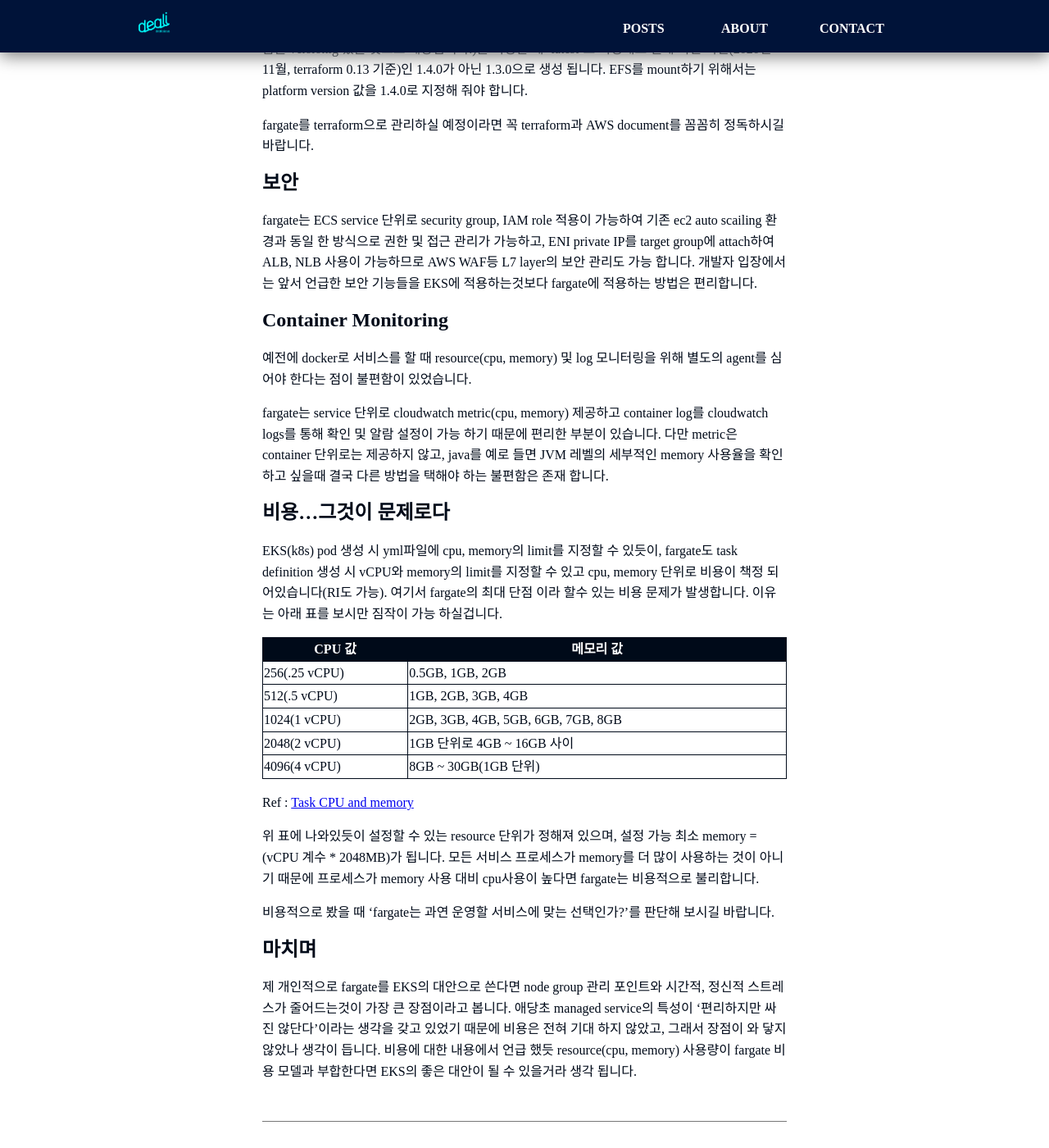
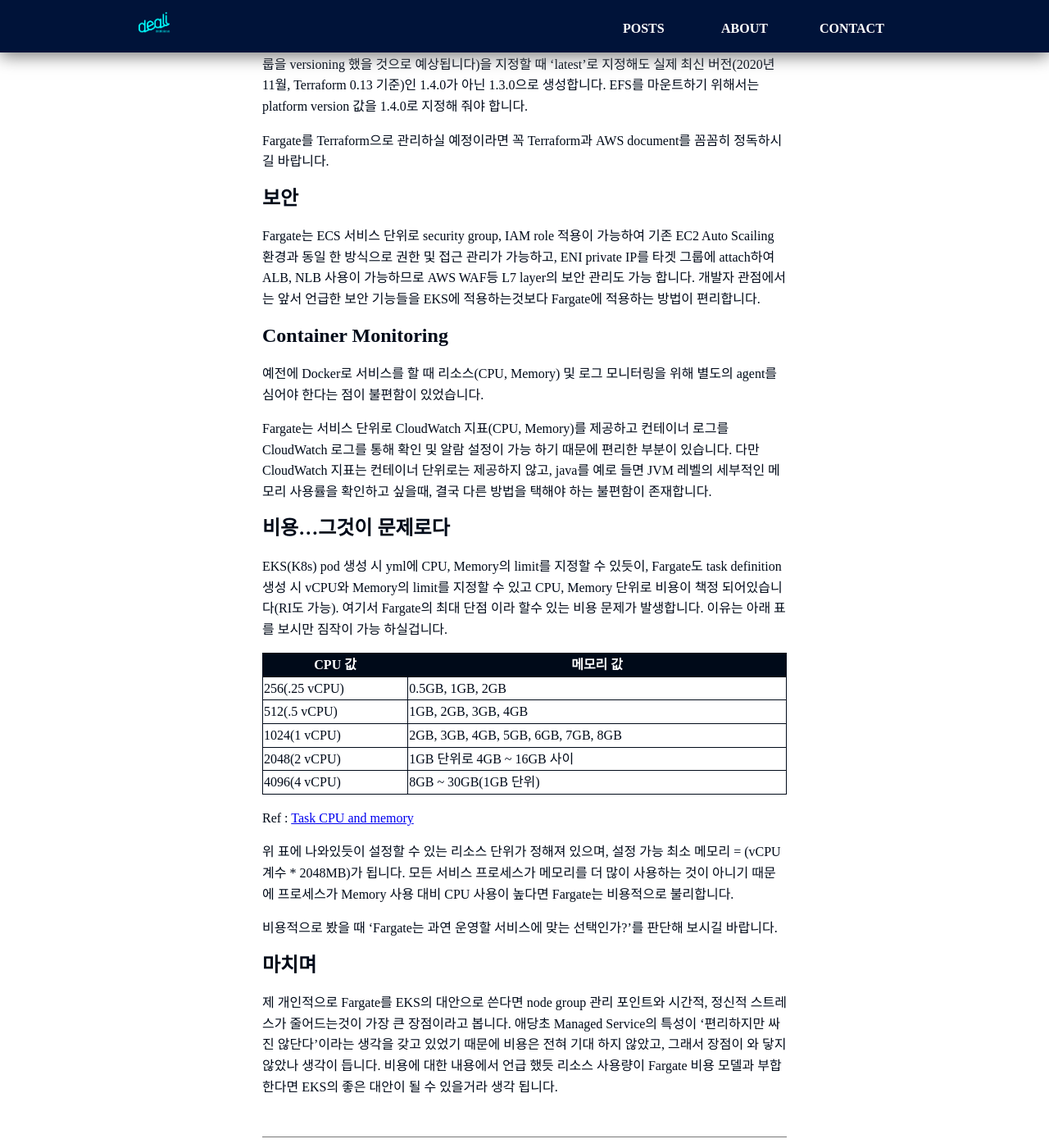
Before and after one commit to dealicious-inc/dealicious-inc.github.io, a Jekyll site: the page built from _posts/2020-12-24-airflow-with-fargate.md, in a window 1280 px wide and 1400 px high, scrolled down 4435 px. Shown: the whole window at 82% size. Built offline with Jekyll 4.4.1, drawn with Linux system fonts in a browser that asks for light colours; some of the changed text lies outside the part shown; grey boxes are pictures that could not be loaded.

Commit message:
Update 2020-12-24-airflow-with-fargate.md
1차 편집

````diff
--- a/_posts/2020-12-24-airflow-with-fargate.md
+++ b/_posts/2020-12-24-airflow-with-fargate.md
@@ -1,56 +1,57 @@
 ---
 layout: page
-title: AWS fargate 서비스 운영 체험기
+title: AWS Fargate 서비스 운영 체험기
 writer: 조웅
 thumbnail: 'posts/2020-12-24-fargate-01.png'
 ---
 
 ## 도입 배경
-때마침 저희 파트에서 사용하는 airflow 때문에 불편을 겪고있던 상황이라, fargate 학습 + airflow 구조 개선 2가지를 목표로 하여 진행하게 되었습니다.
-
-저희 파트는 airflow를 ec2 환경(정확히는 beanstalk)에서 구축, 운영 하면서 몇가지 불편한 상황에 당면하게 되었습니다.
+저희 파트는 Apache Airflow를 Amazon EC2 환경(정확히는 AWS Elastic Beanstalk)에서 구축, 운영 하면서 몇가지 불편한 상황에 당면하게 되었습니다.
 
 1. 배포 속도
 
-    AWS elastic beanstalk(이하 eb)를 사용 해 보셨다면 아시겠지만,
-'배포 시작 → 배포 완료 → health check → 정상 동작 확인'까지 과정이 상당히 느립니다.
+    Beanstalk을 사용 해 보셨다면 아시겠지만, '배포 시작 → 배포 완료 → Health Check → 정상 동작 확인'까지 과정이 상당히 느립니다.
 
-1. failover
+1. Failover
 
-    airflow는 필수적 기능이 크게 3가지(web, schduler, work)가 있고 각각 HA 구성이 가능한 구조이나, 이를 eb로 운영하기에는 각각을 eb(또는 ec2)로 나눠야하고, 배포 과정의 불편함을 3배로 경험하게 됩니다.
+    Airflow는 필수적 기능이 크게 3가지(web, scheduler, work)가 있고 각각 HA 구성이 가능한 구조이나, 이를 Beanstalk으로 운영하기에는 각각을 Beanstalk(또는 EC2)으로 나눠야하고, 배포 과정의 불편함을 3배로 경험하게 됩니다.
 
-## fargate 도입 전 고려 사항
-fargate 사용 하기 위해서는 아래 내용에 대한 이해도가 필요합니다.
+이러한 불편함으로 `AWS Fargate 학습` + `Airflow 구조 개선` 2가지를 목표로 하여 진행하게 되었습니다.
 
-- docker
-- AWS ECS
-- AWS ECR
-- AWS EFS
+
+## Fargate 도입 전 고려 사항
+Fargate 사용 하기 위해서는 아래 내용에 대한 이해도가 필요합니다.
+
+- Docker
+- Amazon ECS
+- Amazon ECR
+- Amazon EFS
 - AWS ALB
-- auto scailing
-- Terraform(optional)
+- Auto Scailing
+- Terraform (optional)
 
-저는 모두 Terraform을 통해 생성 하였는데, 구축 하면서 느낀 점은 '약간의 진입 장벽이 있다'는 생각이었습니다.
-Terraform 옵션이지만 나머지 내용에 대해서는 숙지된 상태에서 진행 하는것을 권합니다.
+저는 모두 Terraform을 통해 생성 하였는데, 구축 하면서 느낀 점은 '약간의 진입 장벽이 있다'는 것이었습니다.
+Terraform은 옵션이지만 나머지 내용에 대해서는 숙지된 상태에서 진행하는것을 권합니다.
 
-그리고 비용 측면에서 봤을 때, resource(cpu, memory)를 꼼꼼하게 관리하지 않으면 ec2로 구축한 경우와 비용차이가 크지 않습니다. 만약 누군가 fargate가 비용 측면에서 장점이 있다고 한다면 당장 절교 하시기 바랍니다.
+그리고 비용 측면에서 봤을 때, 리소스(CPU, Memory)를 꼼꼼하게 관리하지 않으면 EC2로 구축한 경우와 비용차이가 크지 않습니다. 만약 누군가 Fargate가 비용 측면에서 장점이 있다고 한다면 당장 절교 하시기 바랍니다.
 
-## fargate란?
-AWS는 이미 ECS라는 docker 환경 기반 service를 출시한 바 있습니다.
-fargate는 ECS에 속해있는 managed service로 다른 AWS managed service와 마찬가지로 ec2를 생성하지 않고 AWS의 hardware resource + user account의 network interface(ENI)를 사용하게 됩니다.
-아래는 저희의 fargate 구성도 입니다. DI는 저희 쪽 account name이고, 구성도 내 초록색 음영을 넣은 부분이 fargate에서 생성 및 컨트롤 하는 부분입니다.
+## Fargate란?
+AWS는 이미 ECS라는 Docker 환경 기반 서비스를 출시한 바 있습니다.
+Fargate는 ECS에 속해있는 Managed Service로 다른 AWS Managed Service와 마찬가지로 EC2를 생성하지 않고 AWS의 hardware resource + user account의 Network Interface(ENI)를 사용하게 됩니다.
+
+아래는 저희의 Fargate 구성도 입니다. DI는 저희 쪽 account name이고, 구성도 내 초록색 음영을 넣은 부분이 Fargate에서 생성 및 컨트롤 하는 부분입니다.
 
 ![Technical Architecture](/assets/image/posts/2020-12-24-fargate-01.png)
 
-위에 언급한 것 처럼 fargate로 실제 docker container는 AWS resource 안에서 동작하도록 되어있고, user가 만든 VPC의 ENI에 연결 되어 접근할 수 있는 구조입니다. 생성된 container에 대해 로드밸런싱이 가능하도록 fargate에서 container 생성할 때 생성된 ENI의 private IP를 특정 target group에 등록하는 기능이 포함 되어있습니다.
+위에 언급한 것 처럼 Fargate로 실제 Docker 컨테이너는 AWS 리소스 안에서 동작하도록 되어있고, user가 만든 VPC의 ENI에 연결 되어 접근할 수 있는 구조입니다. 생성된 컨테이너에 대해 로드밸런싱이 가능하도록 Fargate에서 컨테이너를 생성할 때 생성된 ENI의 private IP를 특정 target group에 등록하는 기능이 포함 되어있습니다.
 
-## fargate를 이용한 airflow 구축
+## Fargate를 이용한 Airflow 구축
 
-내용의 중심이 airflow는 아니어서 간단하게 구성도와 함께 필요한 내용들만 공유 드리겠습니다. CeleryExecutor 기능을 사용하였고, task broker로 redis(elasticache)를 적용하였습니다.
+내용의 중심이 Airflow는 아니어서 간단하게 구성도와 함께 필요한 내용들만 공유 드리겠습니다. CeleryExecutor 기능을 사용하였고, Task Broker로 Redis(Amazon ElastiCache)를 적용하였습니다.
 
 ![Airflow Service Architecture](/assets/image/posts/2020-12-24-fargate-02.png)
 
-web UI를 제공하는 web server와 flower만 ALB를 통해 접근 할 수 있도록 하였습니다. 여기서 한가지 문제가 발생 하였는데, 서두에 언급 했던 배포 문제입니다.
+웹 UI를 제공하는 웹서버와 flower만 ALB를 통해 접근 할 수 있도록 하였습니다. 여기서 한가지 문제가 발생 하였는데, 서두에 언급 했던 배포 문제입니다.
 
 ## Git-sync (Sidecar Pattern)
 
@@ -58,20 +59,20 @@
 
 Sidecar Pattern을 사용하게 된 이유는
 
-1. 패치 때마다 dag 소스 파일을 container image에 밀어 넣기 위해 dockerfile build를 하는 과정을 피하고
-1. airflow의 dag 소스를 모든 airflow container에 일관되게 반영하기 위해
+1. 패치 때마다 DAG 소스 파일을 컨테이너 이미지에 밀어 넣기 위해 Dockerfile을 빌드하는 과정을 피하고
+1. Airflow의 DAG 소스를 모든 Airflow 컨테이너에 일관되게 반영하기 위해
 
-...적용하게 되었습니다. 쉽게 말해 dag 소스 배포 때 손이 덜가게 하고 싶었습니다.
+...적용하게 되었습니다. 쉽게 말해 DAG 소스 배포 때 손이 덜가게 하고 싶었습니다.
 
 ![Git-sync Sidecar Pattern 구성도](/assets/image/posts/2020-12-24-fargate-03.png)
 
-위 처럼 airflow dags 및 task 파일이 있는 git repository에 계속 git pull을 시도 하는 container를 두고 해당 컨테이너에 EFS volume을 mount 합니다. 해당 volume은 각 airflow container의 dags 디렉토리에 마운트 해 두면 user가 git push를 하고 10초 이내 git-sync container에서 git pull이 되는 순간 모든 container가 업데이트 된 소스를 보게 됩니다.
+위 처럼 Airflow DAGs 및 Task 파일이 있는 git repository에 계속 git pull을 시도 하는 컨테이너를 두고 해당 컨테이너에 EFS 볼륨을 마운트합니다. 해당 볼륨은 각 Airflow 컨테이너의 DAGs 디렉토리에 마운트해 두면 user가 git push를 하고 10초 이내 git-sync 컨테이너에서 git pull이 되는 순간 모든 컨테이너가 업데이트 된 소스를 보게 됩니다.
 
-참고로 이 기능은 airflow를 k8s 환경에서 사용할 경우 옵션으로 제공하는 기능이긴 합니다만, git sync 하는 script가 복잡하진 않아서 직접 작성하여 docker entrypoint로 등록하였습니다.
+참고로 이 기능은 Airflow를 K8s 환경에서 사용할 경우 옵션으로 제공하는 기능이긴 합니다만, git-sync하는 스크립트가 복잡하진 않아서 직접 작성하여 Docker Entrypoint로 등록하였습니다.
 
 ## Terraform을 써서 편했나?
 
-제가 생각하는 terraform의 장점은 module화를 잘 해두면 dev, qa, stage, prod 환경 모두 코드를 복붙(?)하여 일관되게 관리할 수 있다는 것입니다. 하지만 편리함 뒤에는 단점도 존재 했는데, ECS는 생성 할 때 모든 설정 값들을 task definition json에 선언 하면 되지만, terraform에서는 코드에 몇몇 값들을 required value로 선언해야 한다는 점이었습니다. 대표적인 예가 cpu, memory limit 값이었습니다.
+제가 생각하는 Terraform의 장점은 모듈화를 잘 해두면 dev, qa, stage, prod 환경 모두 코드를 복붙(?)하여 일관되게 관리할 수 있다는 것입니다. 하지만 편리함 뒤에는 단점도 존재했는데, ECS는 생성 할 때 모든 설정 값들을 task definition json에 선언 하면 되지만, Terraform에서는 코드에 몇몇 값들을 required value로 선언해야 한다는 점이었습니다. 대표적인 예가 cpu, memory limit 값이었습니다.
 
 ```
 module "task_def_airflow_webserver" {
@@ -88,25 +89,25 @@
 }
 ```
 
-처음에 그냥 ECS 설정 하듯이 모든 설정들을 task definition json에 넣어두고 json파일만 넘겨서 task definition 생성을 시도하다 원인을 찾기 못해 시간을 허비 해버렸습니다.
+처음에 그냥 ECS를 설정하듯, 모든 설정들을 task definition json에 넣어두고 json파일만 넘겨서 task definition 생성을 시도하다 원인을 찾기 못해 시간을 허비 해버렸습니다.
 
-service 생성 시에는 platform version(추측으로는 fargate에 배포되는 container가 속한 하드웨어 그룹을 versionig 했을 것으로 예상됩니다.)을 지정할 때 'latest'로 지정해도 실제 최신 버전(2020년 11월, terraform 0.13 기준)인 1.4.0가 아닌 1.3.0으로 생성 됩니다. EFS를 mount하기 위해서는 platform version 값을 1.4.0로 지정해 줘야 합니다.
+서비스 생성 시에는 platform version(추측으로는 Fargate에 배포되는 컨테이너가 속한 하드웨어 그룹을 versioning 했을 것으로 예상됩니다)을 지정할 때 'latest'로 지정해도 실제 최신 버전(2020년 11월, Terraform 0.13 기준)인 1.4.0가 아닌 1.3.0으로 생성합니다. EFS를 마운트하기 위해서는 platform version 값을 1.4.0로 지정해 줘야 합니다.
 
-fargate를 terraform으로 관리하실 예정이라면 꼭 terraform과 AWS document를  꼼꼼히 정독하시길 바랍니다.
+Fargate를 Terraform으로 관리하실 예정이라면 꼭 Terraform과 AWS document를  꼼꼼히 정독하시길 바랍니다.
 
 ## 보안
 
-fargate는 ECS service 단위로 security group, IAM role 적용이 가능하여 기존 ec2 auto scailing 환경과 동일 한 방식으로 권한 및 접근 관리가 가능하고, ENI private IP를 target group에 attach하여 ALB, NLB 사용이 가능하므로 AWS WAF등 L7 layer의 보안 관리도 가능 합니다. 개발자 입장에서는 앞서 언급한 보안 기능들을 EKS에 적용하는것보다 fargate에 적용하는 방법은 편리합니다.
+Fargate는 ECS 서비스 단위로 security group, IAM role 적용이 가능하여 기존 EC2 Auto Scailing 환경과 동일 한 방식으로 권한 및 접근 관리가 가능하고, ENI private IP를 타겟 그룹에 attach하여 ALB, NLB 사용이 가능하므로 AWS WAF등 L7 layer의 보안 관리도 가능 합니다. 개발자 관점에서는 앞서 언급한 보안 기능들을 EKS에 적용하는것보다 Fargate에 적용하는 방법이 편리합니다.
 
 ## Container Monitoring
 
-예전에 docker로 서비스를 할 때 resource(cpu, memory) 및 log 모니터링을 위해 별도의 agent를 심어야 한다는  점이 불편함이 있었습니다.
+예전에 Docker로 서비스를 할 때 리소스(CPU, Memory) 및 로그 모니터링을 위해 별도의 agent를 심어야 한다는  점이 불편함이 있었습니다.
 
-fargate는 service 단위로 cloudwatch metric(cpu, memory) 제공하고 container log를 cloudwatch logs를 통해 확인 및 알람 설정이 가능 하기 때문에 편리한 부분이 있습니다. 다만 metric은 container 단위로는 제공하지 않고, java를 예로 들면 JVM 레벨의 세부적인 memory 사용율을 확인하고 싶을때 결국 다른 방법을 택해야 하는 불편함은 존재 합니다.
+Fargate는 서비스 단위로 CloudWatch 지표(CPU, Memory)를 제공하고 컨테이너 로그를 CloudWatch 로그를 통해 확인 및 알람 설정이 가능 하기 때문에 편리한 부분이 있습니다. 다만 CloudWatch 지표는 컨테이너 단위로는 제공하지 않고, java를 예로 들면 JVM 레벨의 세부적인 메모리 사용률을 확인하고 싶을때, 결국 다른 방법을 택해야 하는 불편함이 존재합니다.
 
 ## 비용...그것이 문제로다
 
-EKS(k8s) pod 생성 시 yml파일에 cpu, memory의 limit를 지정할 수 있듯이, fargate도 task definition 생성 시 vCPU와 memory의 limit를 지정할 수 있고 cpu, memory 단위로 비용이 책정 되어있습니다(RI도 가능). 여기서 fargate의 최대 단점 이라 할수 있는 비용 문제가 발생합니다. 이유는 아래 표를 보시만 짐작이 가능 하실겁니다.
+EKS(K8s) pod 생성 시 yml에 CPU, Memory의 limit를 지정할 수 있듯이, Fargate도 task definition 생성 시 vCPU와 Memory의 limit를 지정할 수 있고 CPU, Memory 단위로 비용이 책정 되어있습니다(RI도 가능). 여기서 Fargate의 최대 단점 이라 할수 있는 비용 문제가 발생합니다. 이유는 아래 표를 보시만 짐작이 가능 하실겁니다.
 
 | CPU 값 | 메모리 값 |
 |---|---|
@@ -118,10 +119,10 @@
 
 Ref : [Task CPU and memory](https://docs.aws.amazon.com/ko_kr/AmazonECS/latest/developerguide/AWS_Fargate.html)
 
-위 표에 나와있듯이 설정할 수 있는 resource 단위가 정해져 있으며, 설정 가능 최소 memory = (vCPU 계수 * 2048MB)가 됩니다. 모든 서비스 프로세스가 memory를 더 많이 사용하는 것이 아니기 때문에 프로세스가 memory 사용 대비 cpu사용이 높다면 fargate는 비용적으로 불리합니다.
+위 표에 나와있듯이 설정할 수 있는 리소스 단위가 정해져 있으며, 설정 가능 최소 메모리 = (vCPU 계수 * 2048MB)가 됩니다. 모든 서비스 프로세스가 메모리를 더 많이 사용하는 것이 아니기 때문에 프로세스가 Memory 사용 대비 CPU 사용이 높다면 Fargate는 비용적으로 불리합니다.
 
-비용적으로 봤을 때 'fargate는 과연 운영할 서비스에 맞는 선택인가?'를 판단해 보시길 바랍니다.
+비용적으로 봤을 때 'Fargate는 과연 운영할 서비스에 맞는 선택인가?'를 판단해 보시길 바랍니다.
 
 ## 마치며
 
-제 개인적으로 fargate를 EKS의 대안으로 쓴다면 node group 관리 포인트와 시간적, 정신적 스트레스가 줄어드는것이 가장 큰 장점이라고 봅니다. 애당초 managed service의 특성이 '편리하지만 싸진 않단다'이라는 생각을 갖고 있었기 때문에 비용은 전혀 기대 하지 않았고, 그래서 장점이 와 닿지 않았나 생각이 듭니다. 비용에 대한 내용에서 언급 했듯 resource(cpu, memory) 사용량이 fargate 비용 모델과 부합한다면 EKS의 좋은 대안이 될 수 있을거라 생각 됩니다.
+제 개인적으로 Fargate를 EKS의 대안으로 쓴다면 node group 관리 포인트와 시간적, 정신적 스트레스가 줄어드는것이 가장 큰 장점이라고 봅니다. 애당초 Managed Service의 특성이 '편리하지만 싸진 않단다'이라는 생각을 갖고 있었기 때문에 비용은 전혀 기대 하지 않았고, 그래서 장점이 와 닿지 않았나 생각이 듭니다. 비용에 대한 내용에서 언급 했듯 리소스 사용량이 Fargate 비용 모델과 부합한다면 EKS의 좋은 대안이 될 수 있을거라 생각 됩니다.
````
